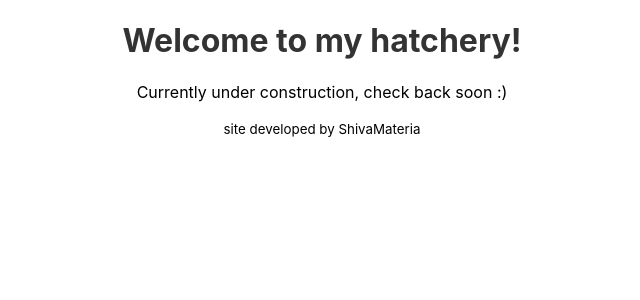
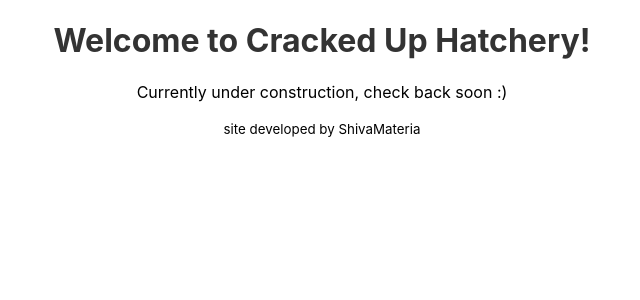
Before and after one commit to ari-flowers/crackedup-hatchery, a React (Create React App) app in the folder crackedup-UI/: page / in a window 1280 px wide. Shown: the top 300 px of the page, without its empty margins (318-958 px from the left). Built offline with nearby package versions, Linux system fonts and the light colour scheme; the HTML template or start-up script is replaced by a standard one.

Commit message:
App.js initial setup

```diff
--- a/crackedup-UI/src/App.js
+++ b/crackedup-UI/src/App.js
@@ -1,14 +1,26 @@
 import React from 'react';
+import { BrowserRouter as Router, Route, Routes } from 'react-router-dom';
+// import Header from './components/Header';
+// import Home from './components/Home';
+// import Dashboard from './components/Dashboard';
+// import Hatchery from './components/Hatchery';
 import './App.css';
 
 function App() {
   return (
-    <div className="App">
-      <h1>Welcome to my hatchery!</h1>
-      <p>Currently under construction, check back soon :)
-      </p>
-      <small>site developed by ShivaMateria</small>
-    </div>
+    <Router>
+      <div className="App">
+        {/* <Header /> */}
+        <h1>Welcome to Cracked Up Hatchery!</h1>
+        <p>Currently under construction, check back soon :)</p>
+        <small>site developed by ShivaMateria</small>
+        {/* <Routes>
+          <Route path="/" element={<Home />} />
+          <Route path="/dashboard" element={<Dashboard />} />
+          <Route path="/hatchery" element={<Hatchery />} />
+        </Routes> */}
+      </div>
+    </Router>
   );
 }
 
```
Also changed, not shown: crackedup-UI/src/components/Home.js (added).
